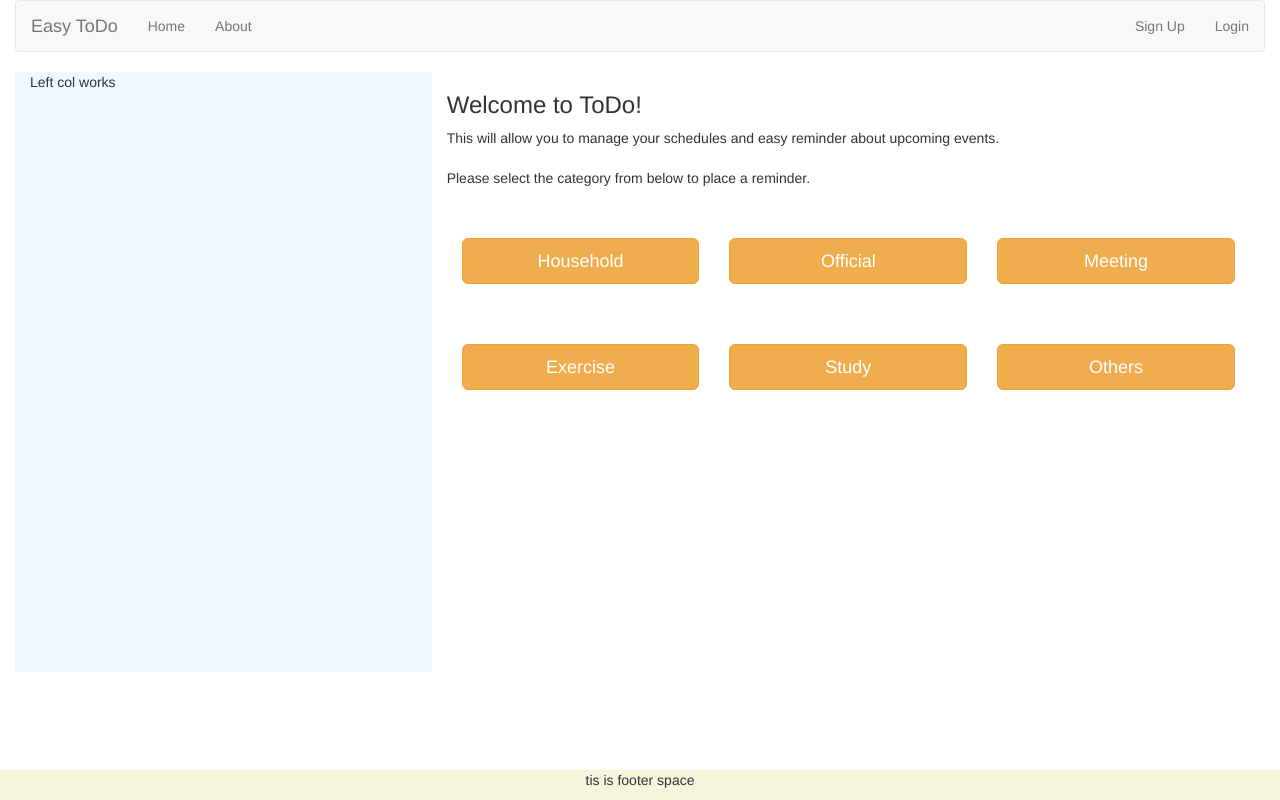
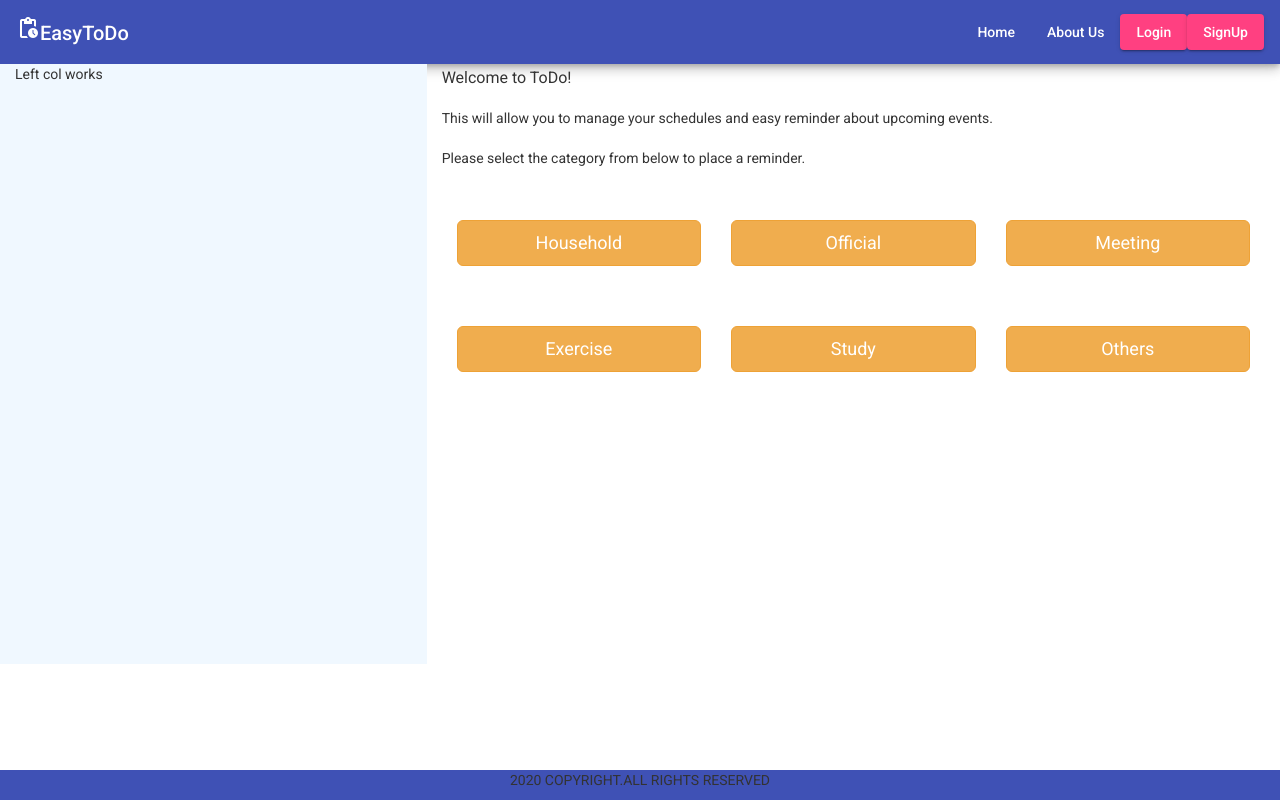
Before and after one commit to SanskritiSingh24/EasyToDo, an Angular app: page / in a window 1280 px wide. Built offline with nearby package versions, Linux system fonts and the light colour scheme.

Commit message:
Changes in Header and Footer

```diff
--- a/angular.json
+++ b/angular.json
@@ -24,6 +24,7 @@
               "src/assets"
             ],
             "styles": [
+              "./node_modules/@angular/material/prebuilt-themes/indigo-pink.css",
               "node_modules/bootstrap/dist/css/bootstrap.min.css",
               "src/styles.css"
             ],
@@ -89,6 +90,7 @@
               "src/assets"
             ],
             "styles": [
+              "./node_modules/@angular/material/prebuilt-themes/indigo-pink.css",
               "src/styles.css"
             ],
             "scripts": []
@@ -120,6 +122,7 @@
           }
         }
       }
-    }},
+    }
+  },
   "defaultProject": "todo-app"
 }
--- a/package.json
+++ b/package.json
@@ -12,10 +12,12 @@
   "private": true,
   "dependencies": {
     "@angular/animations": "~10.2.0",
+    "@angular/cdk": "^10.2.7",
     "@angular/common": "~10.2.0",
     "@angular/compiler": "~10.2.0",
     "@angular/core": "~10.2.0",
     "@angular/forms": "~10.2.0",
+    "@angular/material": "^10.2.7",
     "@angular/platform-browser": "~10.2.0",
     "@angular/platform-browser-dynamic": "~10.2.0",
     "@angular/router": "~10.2.0",
--- a/src/app/app.component.html
+++ b/src/app/app.component.html
@@ -1,6 +1,5 @@
-<div class="container-fluid">
+
     <app-header></app-header>
 
   <app-index></app-index>
   <app-footer></app-footer>
-</div>
--- a/src/app/footer/footer.component.css
+++ b/src/app/footer/footer.component.css
@@ -1,6 +1,10 @@
 .footer{
     height:30px;
-    background-color: beige;
+    background-color: #3F51B5;
+    text-color: white;
+    text-align: center;
+    position: absolute;
+    bottom: 0%;
     padding-right: 15px;
     padding-left: 15px;
 }
--- a/src/app/footer/footer.component.html
+++ b/src/app/footer/footer.component.html
@@ -1,5 +1,5 @@
 <div class="container-fluid">
     <div class="footer navbar-fixed-bottom">
-        <p class="text-center">tis is footer space</p>
+        <p class="text-center">2020 COPYRIGHT.ALL RIGHTS RESERVED</p>
     </div>
 </div>
--- a/src/app/header/header.component.css
+++ b/src/app/header/header.component.css
@@ -0,0 +1,4 @@
+.spacer
+{
+  flex: 1 1 auto;
+}
--- a/src/app/header/header.component.html
+++ b/src/app/header/header.component.html
@@ -1,15 +1,9 @@
-<nav class="navbar navbar-default">
-    <div class="container-fluid">
-        <div class="navbar-header">
-            <div class="navbar-brand">Easy ToDo</div>
-        </div>
-        <ul class="nav navbar-nav">
-            <li><a href="#">Home</a></li>
-            <li><a href="#">About</a></li>
-        </ul>
-        <ul class="nav navbar-nav navbar-right">
-            <li><a href="#">Sign Up</a></li>
-            <li><a href="#">Login</a></li>
-        </ul>
-    </div>
-</nav>
+<mat-toolbar color="primary"  class=mat-elevation-z6>
+    <span><mat-icon>pending_actions</mat-icon>EasyToDo</span>
+
+    <div class="spacer"></div>
+    <a mat-button>Home</a>
+    <a mat-button>About Us</a>
+    <a mat-raised-button color="accent">Login</a>
+    <a mat-raised-button color="accent">SignUp</a>
+</mat-toolbar>
--- a/src/index.html
+++ b/src/index.html
@@ -6,8 +6,10 @@
   <base href="/">
   <meta name="viewport" content="width=device-width, initial-scale=1">
   <link rel="icon" type="image/x-icon" href="favicon.ico">
+  <link href="https://fonts.googleapis.com/css?family=Roboto:300,400,500&display=swap" rel="stylesheet">
+  <link href="https://fonts.googleapis.com/icon?family=Material+Icons" rel="stylesheet">
 </head>
-<body>
+<body class="mat-typography">
   <app-root></app-root>
 </body>
 </html>
--- a/src/styles.css
+++ b/src/styles.css
@@ -1 +1,4 @@
 /* You can add global styles to this file, and also import other style files */
+
+html, body { height: 100%; }
+body { margin: 0; font-family: Roboto, "Helvetica Neue", sans-serif; }
```
Also changed, not shown: src/app/app.module.ts (+9 -1 lines), 1 other file (tests, documents, lock files or other folders).
